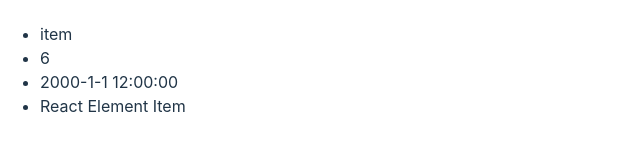
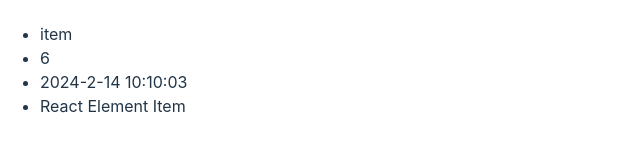
Before and after one commit to visontail/react-app, a React (Vite) app: page / in a window 1280 px wide. Shown: the part 384-536 px from the top of the page, without its empty margins (0-640 px from the left). Built offline with nearby package versions, Linux system fonts and the light colour scheme.

Commit message:
code clean up, docs for functions

```diff
--- a/src/List.jsx
+++ b/src/List.jsx
@@ -6,7 +6,7 @@
     const [list, setList] = useState([
         'item',
         6,
-        new Date(2000, 0, 1, 12, 0, 0),
+        new Date(),
         <span key="react-element">React Element Item</span>,
     ]);
 
```
Also changed, not shown: src/ListItems.jsx (+12 -3 lines).
